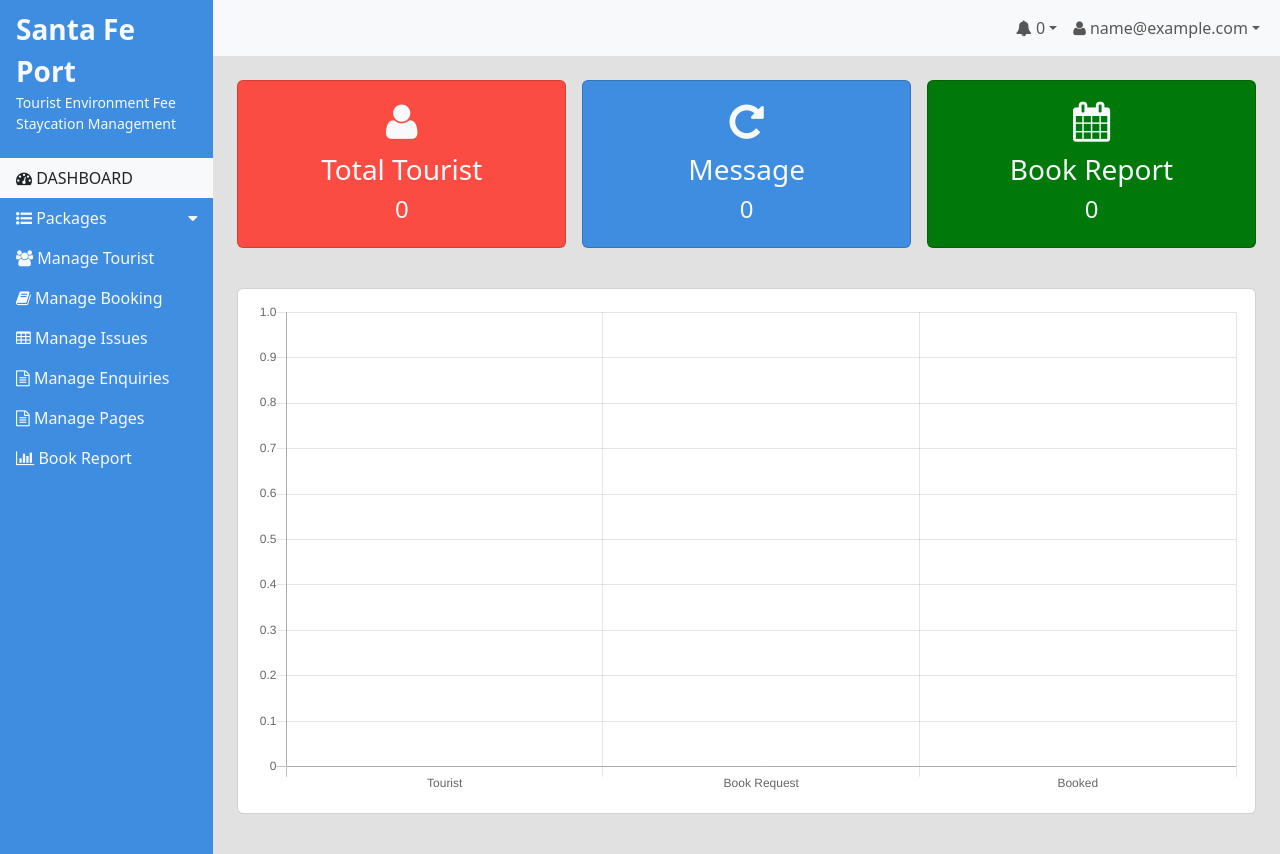
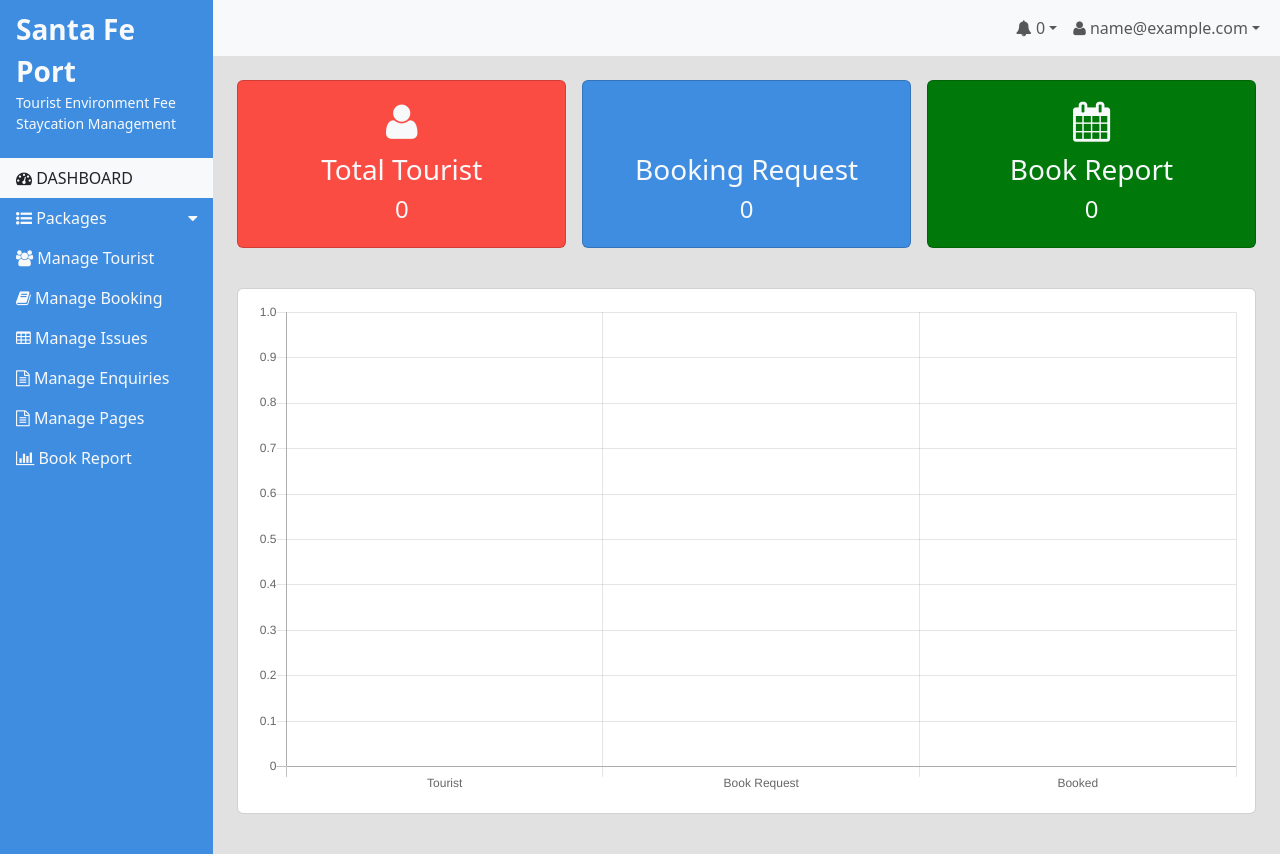
Before and after one commit to CapsJect1/TMS, a PHP site: page /admin/dashboard.php in a window 1280 px wide. Run offline with PHP 8.4, Linux system fonts and the light colour scheme; the visitor is signed in with stand-in values (Sample User, id 1); data that the repository does not hold is empty.

Commit message:
Update dashboard.php

```diff
--- a/admin/dashboard.php
+++ b/admin/dashboard.php
@@ -46,9 +46,9 @@ require 'includes/layout-head.php';
 							<a href="manage-bookings.php" target="_blank" class="text-decoration-none ">
 								<div class="card" style="background: #3f8de0;">
 									<div class="card-body text-center">
-										<h1 class="text-light"><i class="fa fa-repeat" aria-hidden="true"></i></h1>
+										<h1 class="text-light"><i class="fa fa-message" aria-hidden="true"></i></h1>
 										<div class="four-text">
-											<h3 class="text-light">Message</h3>
+											<h3 class="text-light">Booking Request</h3>
 
 											<h4 class="text-light"> <?= $get_books->rowCount(); ?> </h4>
 										</div>
```
